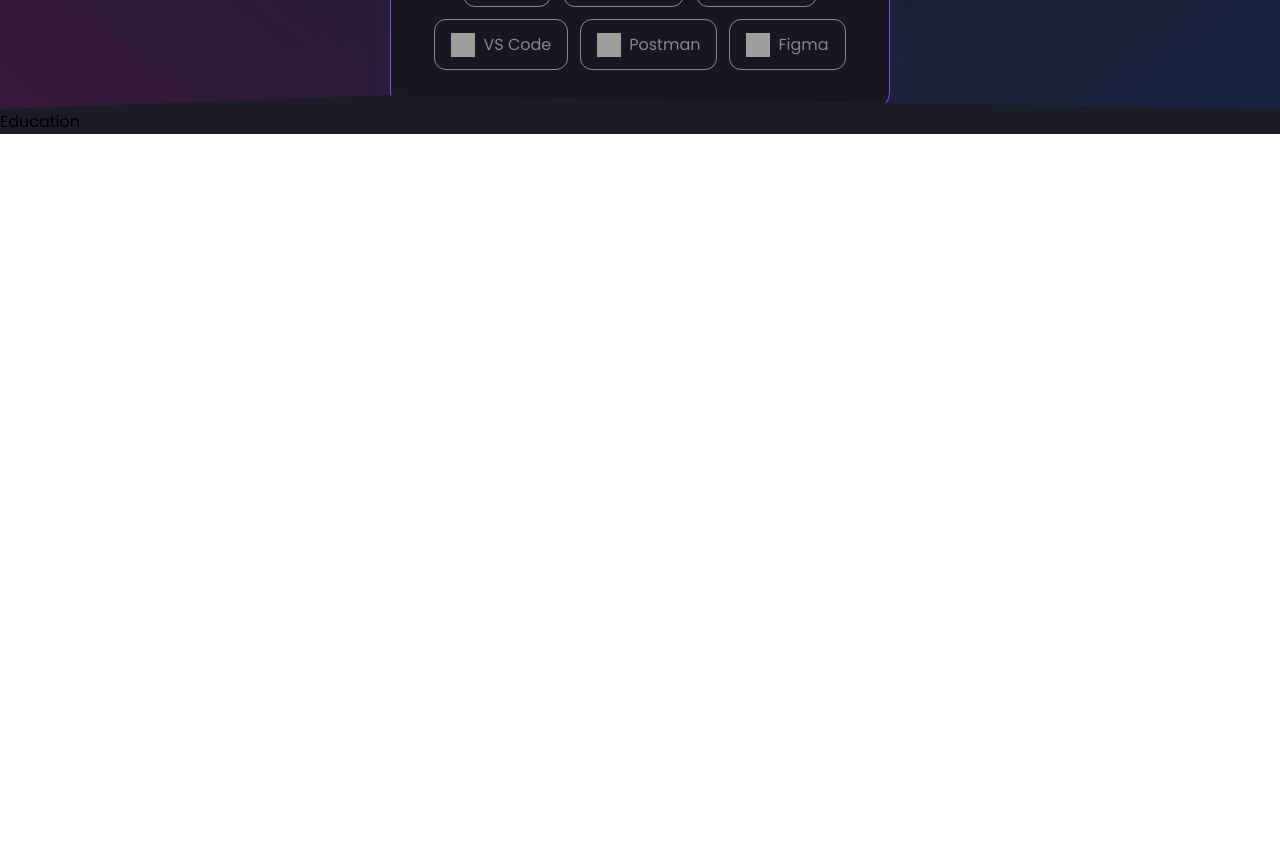
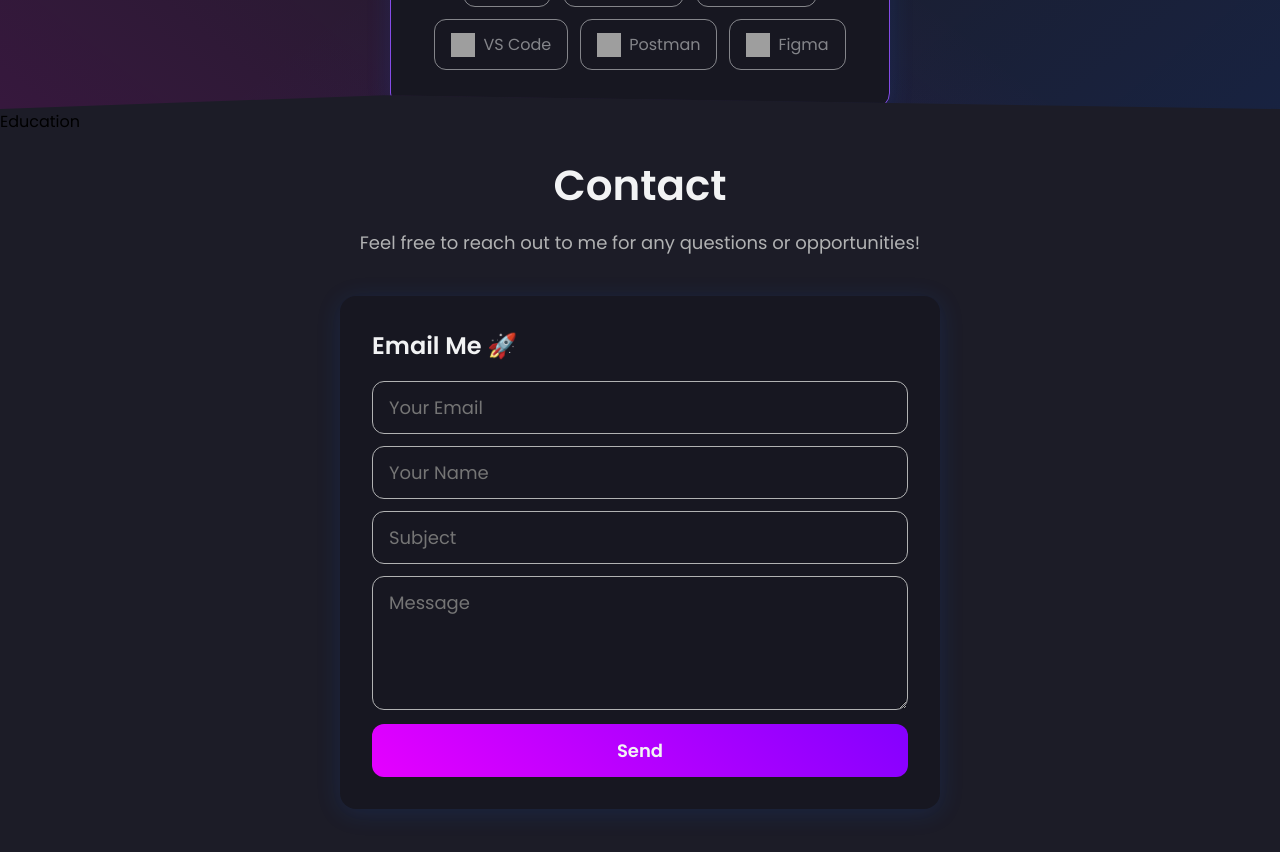
Before and after one commit to MohanedB/ResponsivePortfolio, a React (Create React App) app in the folder responsiveportfolio/: page / in a window 1280 px wide. Shown: the part 1320-2172 px from the top of the page. Before the commit the page ends 1454 px from the top, so only its background shows below. Built offline with nearby package versions, Linux system fonts and the light colour scheme; grey boxes are pictures that could not be loaded.

Commit message:
Finished the skill section and started working on the mailing part

```diff
--- a/responsiveportfolio/src/App.js
+++ b/responsiveportfolio/src/App.js
@@ -5,6 +5,7 @@ import NavBar from "./components/Navbar/Navbar";
 import Hero from './components/Hero/Hero';
 import Skills from './components/Skills/Skills';
 import Education from './components/Education/Education';
+import Contact from './components/Contact/Contact';
 import { BrowserRouter as Router} from "react-router-dom";
 
 const Body = styled.div`
@@ -31,6 +32,7 @@ function App() {
         <Skills/>
         </Wrapper>
         <Education/>
+        <Contact/>
      </Body>
    </Router>
     </ThemeProvider>
--- /dev/null
+++ b/responsiveportfolio/src/components/Contact/Contact.js
@@ -0,0 +1,169 @@
+import React from 'react'
+import styled from 'styled-components'
+import { useRef } from 'react';
+import emailjs from '@emailjs/browser';
+import { Snackbar } from '@mui/material';
+
+const Container = styled.div`
+display: flex;
+flex-direction: column;
+justify-content: center;
+position: relative;
+z-index: 1;
+align-items: center;
+@media (max-width: 960px) {
+    padding: 0px;
+}
+`
+
+const Wrapper = styled.div`
+position: relative;
+display: flex;
+justify-content: space-between;
+align-items: center;
+flex-direction: column;
+width: 100%;
+max-width: 1350px;
+padding: 0px 0px 80px 0px;
+gap: 12px;
+@media (max-width: 960px) {
+    flex-direction: column;
+}
+`
+
+const Title = styled.div`
+font-size: 42px;
+text-align: center;
+font-weight: 600;
+margin-top: 20px;
+  color: ${({ theme }) => theme.text_primary};
+  @media (max-width: 768px) {
+      margin-top: 12px;
+      font-size: 32px;
+  }
+`;
+
+const Desc = styled.div`
+    font-size: 18px;
+    text-align: center;
+    max-width: 600px;
+    color: ${({ theme }) => theme.text_secondary};
+    @media (max-width: 768px) {
+        margin-top: 12px;
+        font-size: 16px;
+    }
+`;
+
+
+const ContactForm = styled.form`
+  width: 95%;
+  max-width: 600px;
+  display: flex;
+  flex-direction: column;
+  background-color: ${({ theme }) => theme.card};
+  padding: 32px;
+  border-radius: 16px;
+  box-shadow: rgba(23, 92, 230, 0.15) 0px 4px 24px;
+  margin-top: 28px;
+  gap: 12px;
+`
+
+const ContactTitle = styled.div`
+  font-size: 24px;
+  margin-bottom: 6px;
+  font-weight: 600;
+  color: ${({ theme }) => theme.text_primary};
+`
+
+const ContactInput = styled.input`
+  flex: 1;
+  background-color: transparent;
+  border: 1px solid ${({ theme }) => theme.text_secondary};
+  outline: none;
+  font-size: 18px;
+  color: ${({ theme }) => theme.text_primary};
+  border-radius: 12px;
+  padding: 12px 16px;
+  &:focus {
+    border: 1px solid ${({ theme }) => theme.primary};
+  }
+`
+
+const ContactInputMessage = styled.textarea`
+  flex: 1;
+  background-color: transparent;
+  border: 1px solid ${({ theme }) => theme.text_secondary};
+  outline: none;
+  font-size: 18px;
+  color: ${({ theme }) => theme.text_primary};
+  border-radius: 12px;
+  padding: 12px 16px;
+  &:focus {
+    border: 1px solid ${({ theme }) => theme.primary};
+  }
+`
+
+const ContactButton = styled.input`
+  width: 100%;
+  text-decoration: none;
+  text-align: center;
+  background: hsla(271, 100%, 50%, 1);
+  background: linear-gradient(225deg, hsla(271, 100%, 50%, 1) 0%, hsla(294, 100%, 50%, 1) 100%);
+  background: -moz-linear-gradient(225deg, hsla(271, 100%, 50%, 1) 0%, hsla(294, 100%, 50%, 1) 100%);
+  background: -webkit-linear-gradient(225deg, hsla(271, 100%, 50%, 1) 0%, hsla(294, 100%, 50%, 1) 100%);
+  padding: 13px 16px;
+  margin-top: 2px;
+  border-radius: 12px;
+  border: none;
+  color: ${({ theme }) => theme.text_primary};
+  font-size: 18px;
+  font-weight: 600;
+`
+
+
+
+const Contact = () => {
+
+  //hooks
+  const [open, setOpen] = React.useState(false);
+  const form = useRef();
+
+  const handleSubmit = (e) => {
+    e.preventDefault();
+    emailjs.sendForm('service_dp0kvze', 'template_h4nof4a', form.current, 'SybVGsYS52j2TfLbi')
+      .then((result) => {
+        setOpen(true);
+        form.current.reset();
+      }, (error) => {
+        console.log(error.text);
+      });
+  }
+
+
+
+  return (
+    <Container>
+      <Wrapper>
+        <Title>Contact</Title>
+        <Desc>Feel free to reach out to me for any questions or opportunities!</Desc>
+        <ContactForm ref={form} onSubmit={handleSubmit}>
+          <ContactTitle>Email Me 🚀</ContactTitle>
+          <ContactInput placeholder="Your Email" name="email" />
+          <ContactInput placeholder="Your Name" name="name" />
+          <ContactInput placeholder="Subject" name="subject" />
+          <ContactInputMessage placeholder="Message" rows="4" name="message" />
+          <ContactButton type="submit" value="Send" />
+        </ContactForm>
+        <Snackbar
+          open={open}
+          autoHideDuration={6000}
+          onClose={()=>setOpen(false)}
+          message="Email sent successfully!"
+          severity="success"
+        />
+      </Wrapper>
+    </Container>
+  )
+}
+
+export default Contact
--- a/responsiveportfolio/src/components/Navbar/Navbar.js
+++ b/responsiveportfolio/src/components/Navbar/Navbar.js
@@ -25,6 +25,8 @@ z-index: 10;
 `;
 
  const NavbarContainer = styled.div`
+ //make all the text in one line
+  white-space: nowrap;
   display: flex;
   justify-content: space-between;
   align-items: center;
@@ -54,6 +56,7 @@ z-index: 10;
  const NavItems = styled.ul`
     width: 100%;
     display: flex;
+
     align-items: center;
     justify-content:center;
     gap: 32px;
@@ -132,6 +135,7 @@ transition: all 0.6s ease-in-out;
  const ButtonContainer = styled.div`
   width: 80%;
   height: 100%;
+  float:right;
   display: flex;
   justify-content: end;
   align-items: center;
@@ -266,9 +270,9 @@ const Navbar = () => {
         <NavItems>
           <NavLink href="#about">About</NavLink>
           <NavLink href='#skills'>Skills</NavLink>
-          <NavLink href='#experience'>Experience</NavLink>
           <NavLink href='#projects'>Projects</NavLink>
           <NavLink href='#education'>Education</NavLink>
+          <NavLink href='#contact'>Contact Me</NavLink>
         </NavItems>
         <ButtonContainer>
           <GitHubButton href={Bio.github} target="_blank">Github Profile</GitHubButton>
@@ -285,15 +289,15 @@ const Navbar = () => {
             <MobileLink href='#skills' onClick={() => {
               setIsOpen(!isOpen)
             }}>Skills</MobileLink>
-            <MobileLink href='#experience' onClick={() => {
-              setIsOpen(!isOpen)
-            }}>Experience</MobileLink>
             <MobileLink href='#projects' onClick={() => {
               setIsOpen(!isOpen)
             }}>Projects</MobileLink>
             <MobileLink href='#education' onClick={() => {
               setIsOpen(!isOpen)
-            }}>Education
+            }}>Education </MobileLink>
+             <MobileLink href='#contact' onClick={() => {
+              setIsOpen(!isOpen)
+            }}>Contact Me
             </MobileLink>
             <GitHubButton style={{padding: '10px 16px', background: `${({ theme }) => theme.primary}`, color: 'white',width: 'max-content'}} href={Bio.github} target="_blank">Github Profile</GitHubButton>
             <LinkedInButton style={{padding: '10px 16px', margin: '0px' ,background: `${({ theme }) => theme.primary}`, color: 'white',width: 'max-content'}} href={Bio.github} target="_blank">LinkedIn Profile</LinkedInButton>
--- a/responsiveportfolio/src/data/const.js
+++ b/responsiveportfolio/src/data/const.js
@@ -111,3 +111,33 @@ export const Bio = {
       ],
     },
   ];
+
+  export const education = [
+    {
+      id: 0,
+      img: "https://firebasestorage.googleapis.com/v0/b/flexi-coding.appspot.com/o/Kiit.jpeg?alt=media&token=3839d520-c59d-4341-ad8f-0980c98de4dd",
+      school: "Kalinga Institute of Industrial Technology, Bhubaneswar",
+      date: "Oct 2021 - Sep 2025",
+      grade: "8.71 CGPA",
+      desc: "I am currently pursuing a Bachelor's degree in Computer Science and Engineering at Kalinga Institute of Industrial Technology, Bhubaneswar. I have completed 4 semesters and have a CGPA of 8.71. I have taken courses in Data Structures, Algorithms, Object-Oriented Programming, Database Management Systems, Operating Systems, and Computer Networks, among others. I am also a member of the Google Developers Student Club (GDSC) at KIIT, where I am learning and working on exciting projects with a team of talented developers.",
+      degree: "Bachelor of Technology - BTech, Computer Science and Engineering",
+    },
+    {
+      id: 1,
+      img: "https://firebasestorage.googleapis.com/v0/b/flexi-coding.appspot.com/o/methodist.png?alt=media&token=018a1b18-e2dd-4f34-8855-cff1b6b69fd3",
+      school: "Methodist School, Dankuni",
+      date: "Apr 2019 - Apr 2025",
+      grade: "88.2%",
+      desc: "I completed my class 12 high school education at Methodist School, Dankuni, where I studied Science with Computer Science.",
+      degree: "ISC(XII), Science with Computer",
+    },
+    {
+      id: 2,
+      img: "https://firebasestorage.googleapis.com/v0/b/flexi-coding.appspot.com/o/methodist.png?alt=media&token=018a1b18-e2dd-4f34-8855-cff1b6b69fd3",
+      school: "Methodist School, Dankuni",
+      date: "Apr 2017 - Apr 2019",
+      grade: "92.3%",
+      desc: "I completed my class 10 education at Methodist School, Dankuni, where I studied Science with Computer Application.",
+      degree: "ICSC(X), Science with Computer",
+    },
+  ];
```
